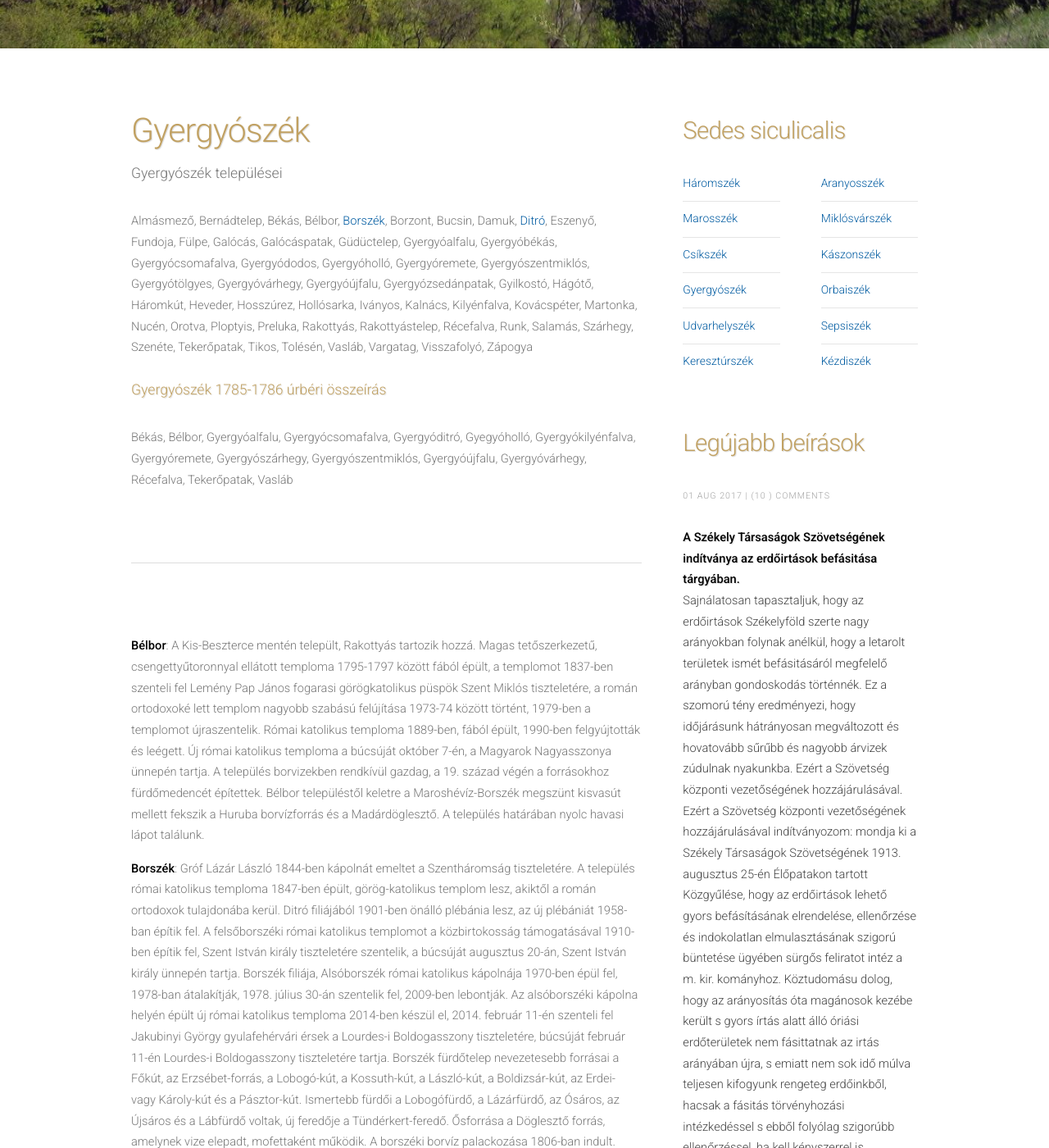
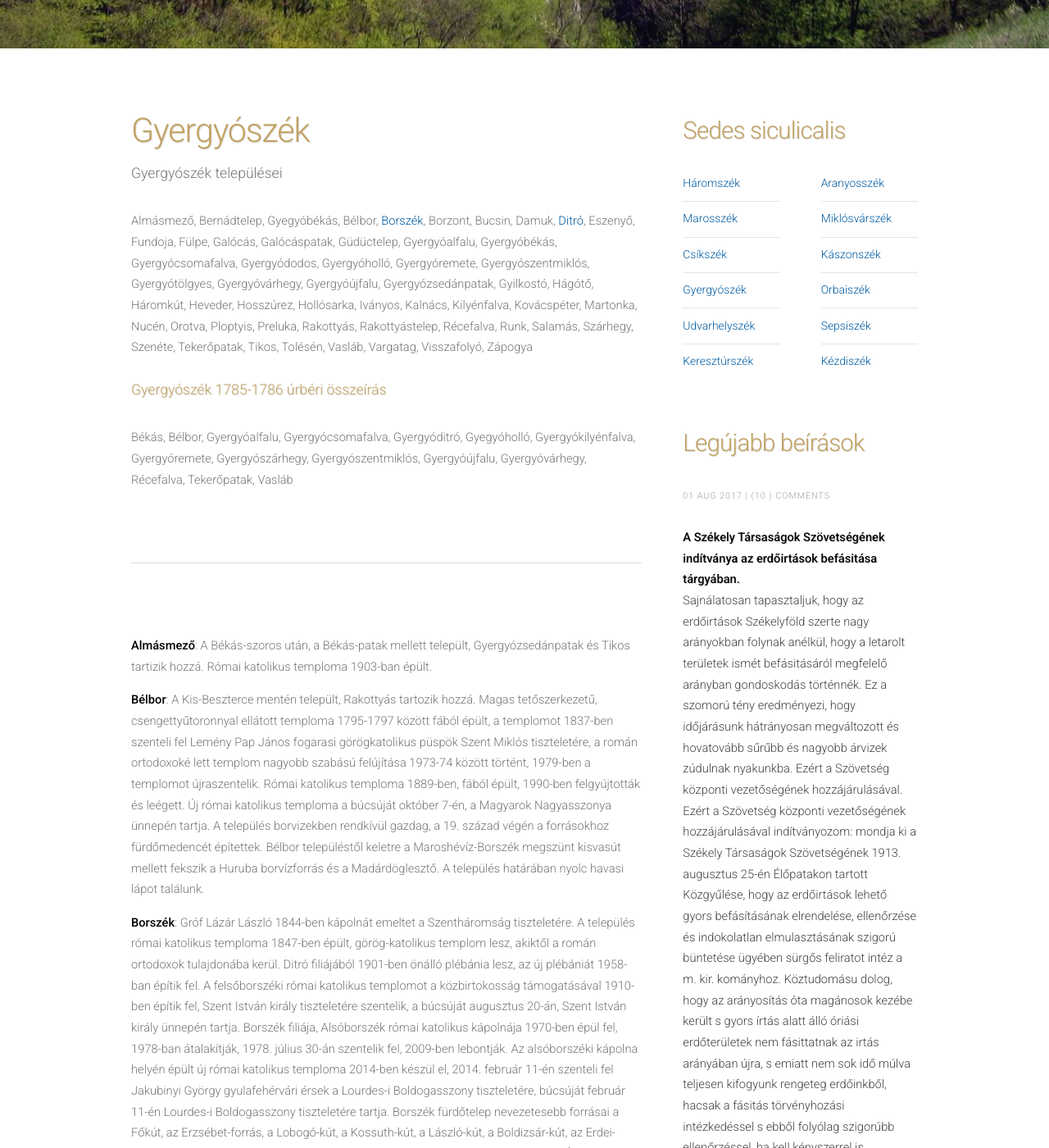
Before and after one commit to siculia/siculia.github.io, a Jekyll site: the page built from siculia-gyergyoszek.html, in a window 1280 px wide and 1400 px high, scrolled down 554 px. Shown: the whole window at 82% size. Built offline with Jekyll 4.4.1, drawn with Linux system fonts in a browser that asks for light colours; nearby versions of some CDN libraries; library files that are not in the unit come from our copies; some of the changed text lies outside the part shown.

Commit message:
Almásmező

```diff
--- a/siculia-gyergyoszek.html
+++ b/siculia-gyergyoszek.html
@@ -17,7 +17,7 @@ layout: default
 							<span class="byline">Gyergyószék települései</span>
 						  </p>
 						</header>
-						<p style="text-align: left;">Almásmező, Bernádtelep, Békás, Bélbor, <a href="https://www.primaria-borsec.ro/hun_page.htm">Borszék</a>, Borzont, Bucsin, Damuk, <a href="http://www.gyergyoditro.ro/hu_HU/">Ditró</a>, Eszenyő, Fundoja, Fülpe, Galócás, Galócáspatak, Güdüctelep, Gyergyóalfalu, Gyergyóbékás, Gyergyócsomafalva, Gyergyódodos, Gyergyóholló, Gyergyóremete, Gyergyószentmiklós, Gyergyótölgyes,
+						<p style="text-align: left;">Almásmező, Bernádtelep, Gyegyóbékás, Bélbor, <a href="https://www.primaria-borsec.ro/hun_page.htm">Borszék</a>, Borzont, Bucsin, Damuk, <a href="http://www.gyergyoditro.ro/hu_HU/">Ditró</a>, Eszenyő, Fundoja, Fülpe, Galócás, Galócáspatak, Güdüctelep, Gyergyóalfalu, Gyergyóbékás, Gyergyócsomafalva, Gyergyódodos, Gyergyóholló, Gyergyóremete, Gyergyószentmiklós, Gyergyótölgyes,
 						Gyergyóvárhegy, Gyergyóújfalu, Gyergyózsedánpatak, Gyilkostó, Hágótő, Háromkút, Heveder, Hosszúrez, Hollósarka, Iványos, Kalnács, Kilyénfalva, Kovácspéter, Martonka, Nucén, Orotva, Ploptyis, Preluka, Rakottyás, Rakottyástelep, Récefalva, Runk, Salamás, Szárhegy, Szenéte, Tekerőpatak, Tikos, Tolésén, Vasláb, Vargatag, Visszafolyó, Zápogya</p>
 
 						<header>
@@ -30,6 +30,7 @@ layout: default
 						Gyergyószentmiklós, Gyergyóújfalu, Gyergyóvárhegy, Récefalva, Tekerőpatak, Vasláb</p>
 
 						<hr></hr>
+						<p style="text-align: left;"><b>Almásmező</b>: A Békás-szoros után, a Békás-patak mellett települt, Gyergyózsedánpatak és Tikos tartizik hozzá. Római katolikus temploma 1903-ban épült.</p>
 						<p style="text-align: left;"><b>Bélbor</b>: A Kis-Beszterce mentén települt, Rakottyás tartozik hozzá. Magas tetőszerkezetű, csengettyűtoronnyal ellátott temploma 1795-1797 között fából épült, a templomot 1837-ben szenteli fel Lemény Pap János fogarasi görögkatolikus püspök Szent Miklós tiszteletére, a román ortodoxoké lett templom nagyobb szabású felújítása 1973-74 között történt, 1979-ben a templomot újraszentelik. Római katolikus temploma 1889-ben, fából épült, 1990-ben felgyújtották és leégett. Új római katolikus temploma a búcsúját október 7-én, a Magyarok Nagyasszonya ünnepén tartja. A település borvizekben rendkívül gazdag, a 19. század végén a forrásokhoz fürdőmedencét építettek. Bélbor településtől keletre a Maroshévíz-Borszék megszünt kisvasút mellett fekszik a Huruba borvízforrás és a Madárdöglesztő. A település határában nyolc havasi lápot találunk.</p>
 						<p style="text-align: left;"><b>Borszék</b>: Gróf Lázár László 1844-ben kápolnát emeltet a Szentháromság tiszteletére. A település római katolikus temploma 1847-ben épült, görög-katolikus templom lesz, akiktől a román ortodoxok tulajdonába kerül. Ditró filiájából 1901-ben önálló plébánia lesz, az új plébániát 1958-ban építik fel. A felsőborszéki római katolikus templomot a közbirtokosság támogatásával 1910-ben építik fel, Szent István király tiszteletére szentelik, a búcsúját augusztus 20-án, Szent István király ünnepén tartja. Borszék filiája, Alsóborszék római katolikus kápolnája 1970-ben épül fel, 1978-ban átalakítják, 1978. július 30-án szentelik fel, 2009-ben lebontják. Az alsóborszéki kápolna helyén épült új római katolikus temploma 2014-ben készül el, 2014. február 11-én szenteli fel Jakubinyi György gyulafehérvári érsek a Lourdes-i Boldogasszony tiszteletére, búcsúját február 11-én Lourdes-i Boldogasszony tiszteletére tartja. Borszék fürdőtelep nevezetesebb forrásai a Főkút, az Erzsébet-forrás, a Lobogó-kút, a Kossuth-kút, a László-kút, a Boldizsár-kút, az Erdei- vagy Károly-kút és a Pásztor-kút. Ismertebb fürdői a Lobogófürdő, a Lázárfürdő, az Ósáros, az Újsáros és a Lábfürdő voltak, új feredője a Tündérkert-feredő. Ősforrása a Döglesztő forrás, amelynek vize elepadt, mofettaként működik. A borszéki borvíz palackozása 1806-ban indult.</p>
 						<p style="text-align: left;"><b>Borzont</b>: A Nagy-Borzont patak mentén települt, Gyergyóalfalu katolikus egyházi filiája. A borzonti utat 1853 körül építették ki Gyergyóalfalutól a Bucsin-tetõig. Római katolikus kápolnája 1926-ban épül fel, 1984–85-ben templommá bővítik, oltára a gyergyóalfalusi templom Szent István király kápolnájából került ide. A templomot Szent István király tiszteletére szentelik, búcsúját augusztus 20-án tartja. Szent István király mellszobrát 2009-ben leplezik le. A katolikus templomot 2018. áprilisában új orgonával látják el. A Baricz-kanyarban található, 1999-ben felépített Magyarok Nagyasszonya-kápolna a búcsúját október 8-án, a Magyarok Nagyasszonya ünnepén tartja.  A Bucsin-tetőn 2006-ban sípályát építtetettek.</p>
@@ -37,6 +38,7 @@ layout: default
 						<p style="text-align: left;"><b>Galócás</b>: A Maros partján települt, közigazgatásilag 1918-ig Maroshévízhez tartozott, 1925-ben önállósul Gyergyóvárhegytől. Szórványtelepülései Tolésény, Nucény, Galócáspatak, Preluka, Ploptyis vagy Jegenyés, Ármán dombja vagy Szérűsdomb és Zápogya. Görögkatolikus fatemploma 1791-ben Maroshévízen épült, Szent Miklós tiszteletére szentelték, 1909-1916 között szállítják a mai helyére, 1926-ban Mária mennybevétele tiszteletére, román ortodox templomnak szentelték fel. Római katolkus templomát 1816-ban említik, korábban maroshévízi római katolikus egyházhoz, most gyergyóhodosi plébániához és a XIV. Gyergyói főesperesi kerülethez tartozik, a búcsúját augusztus 15-én, Nagyboldogasszony napján tartotta, jelenleg október 7-én, Szűz Mária, a Magyarok Nagyasszonya tiszteletére tartja.</p>
 						<p style="text-align: left;"><b>Güdüc</b>: A Lok-patak völgyében települt. Güdüc, vagy Güdüctelep üdülőtelepülés, Gyergyószárhegyhez tartozik. A plébánia 1865-ben épült fel. A Szármány hegyen a Nagybaconi Baló család támogatásából épült 15. századi gótikus kápolna áll, amelyet az Urunk Színeváltozása tiszteletére szenteltek. A település 1930-ban épült görög-katolikus temploma jelenleg római katolikus plébániatemplom, a búcsúját július 2-án Sarlós Boldogasszony napján tartja.</p>
 						<p style="text-align: left;"><b>Gyergyóalfalú</b>: A Békény patak Marosba ömlésénél települt, Borzont és Bucsin tartozik hozzá. A település első temploma román stílusú, számos eleme a jelenlegi templomban is megtalálható, boltíves kapuja román stílusú. A templom felirata szerint építtetett 1213-ban, Szent Júdás és Simon apostolok és Szent Margit szűz és vértanú tiszteletére. A 15. században gótikus sílusban átépítik, ekkor készült a hatszögletű, gótikus kelyhet mintázó keresztelőkútja. 1707-ben a császáriak felégetik, elpusztúl Az új katolikus templom alapkövét 1766. június 27-én helyezik el, barokk stílusban építik fel, Batthyány Ignác erdélyi püspök 1786. június 18-án Szentháromság vasárnapján szenteli fel, 1804-ben tűzvész pusztítja, amelyben a templom tetőzete leég, 1806-ban kitört tűzvész során leég a templom tetőszerkezete. A plébánia épületét 1906-ban, Szent Simon és Júdás apostolok tiszteletére építik fel, a XIV. Gyergyói főesperesi kerülethez tartozik. A római katolikus templomot 1930-ban kibővítik az északi mellékhajóval, ennek során előkerül a templomot övező védőfal töredéke. Az 1930-ben végzett bővítés alkalmával a kibontott északi falból gótikus részletek, festett boltívborda-darabok, kőablak keretrészek kerültek elő. A görög-katolikus kőtemplom 1850-ben épült.</p>
+						<p style="text-align: left;"><b>Gyergyóbékás</b>: Gyergyóbékás, más néven Magyarbékás, Bernádtelep, Gyermán, Iványos tartozik hozzá.</p>
 						<p style="text-align: left;"><b>Gyergyócsomafalva</b>: A Nagy-Somlyó pataka Marosba ömlésénél, a Maros két partján települt. Összeépült Szászfaluval. A régi fakápolna helyén 1726-ban új kápolna épül. Csomafalva első katolikus temploma 1728-ban épül fel, egyházilag Gergyóalfalu filiája volt, 1730-ban önállósul saját plébániával, jelenleg a XIV. gyergyói főesperesi kerülethez tartozik. Az új, jelenleg is álló neogótikus templom 1875-1879 között készül el. A templomot 1878-ban szenteli fel az erdélyi püspök, Fogarassy Mihály, Szent Péter és Pál tiszteletére, búcsúját június 29-én Szent Péter és Pál napján tartja. A plébánia épületete 1909-ben készül el. A neogótikus templom régi harangja a plébánia kertjében áll, a Székelyudvarhelyen készítet új nagyharangját 2004. október 24-én avatják fel. A gyergyócsomafalva-szászfalusi kápolnát 1995-ben szenteltik fel, búcsúját március 25-én Gyümölcsoltó Boldogasszony napján tartják. A településen áll a Borsos Miklós Emlékház, amit 2002-ben avattak fel. A község területén több borvízforrás fakad, híresek voltak a Töltési-, a Honcsok utcai Csonka Kati „küpüje” és a Maroshíd alatti források. Gyergyócsomafalván állt a Felsőnyírfürdő, a helyette épült borvizes Feredőt 2008-ban a fürdőépítő kalákával építik fel. A Rendezvénycsűr és a Szauna 2010-ben épül fel. A Kilátóról az egész Gyergyói-medencét be lehet látni.</p>
 						<p style="text-align: left;"><b>Gyergyóditró</b>: A Gyergyói-medence települése. Régi gótikus templomának hajóját 1653-ban kibővítik, 1756-57-ben a hajót teljesen újjáépítik. A templomtornyot 1653-ben felújítják, 1712-ben  megmagasítják. A településen 1908-1911 között, hatalmas áldozatok árán felépítik a 75 méter toronymagasságú, monumentális Jézus szive neogótikus katolikus templomot, a búcsúját június 14-én, Jézus Szent Szíve ünnepén tartják. A Felszegi Sarlós Boldogasszony tiszteletére szentelt régi templom búcsúját korábban május 31-én tartották, most július 2-án, Sarlós Boldogasszony napján tartja. Az új felszegi templomot 2015-ben Szent Imre tiszteletére szentelik, harangja Márton Áron nevét viseli, Lázár Imre harangöntő munkája.</p>
 						<p style="text-align: left;"><b>Gyergyóholló</b>: A Kis-Besztercébe ömlő Holló-, Baraszó-, Szávuluj- és Argintária-patakok mentén települt, Hollósarka tartozik hozzá. Az 1936–44 között épített római katolikus templomát Szent Ferenc tiszteletére szentelték. Határában 1938-ban ólombánya működött. A gyapjúszőttesekről, húsvéti hímes tojásairól híres.</p>
```
